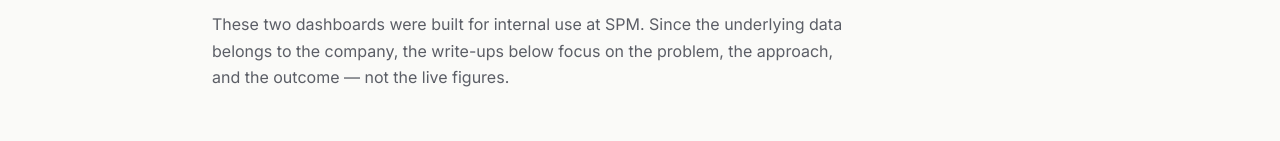
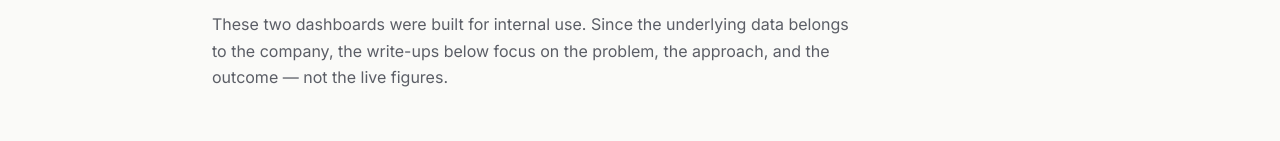
Before and after one commit to Hilguener/portfolio, a plain HTML site: page case-studies.html in a window 1280 px wide. Shown: the part 269-410 px from the top of the page. Drawn offline with Linux system fonts and the light colour scheme.

Commit message:
Update case-studies.html

```diff
--- a/case-studies.html
+++ b/case-studies.html
@@ -95,7 +95,7 @@
   <div class="wrap">
     <span class="eyebrow">Data &amp; BI Case Studies</span>
     <h1>Business Intelligence Work</h1>
-    <p>These two dashboards were built for internal use at SPM. Since the underlying data belongs to the company, the write-ups below focus on the problem, the approach, and the outcome — not the live figures.</p>
+    <p>These two dashboards were built for internal use. Since the underlying data belongs to the company, the write-ups below focus on the problem, the approach, and the outcome — not the live figures.</p>
   </div>
 </header>
 
```
